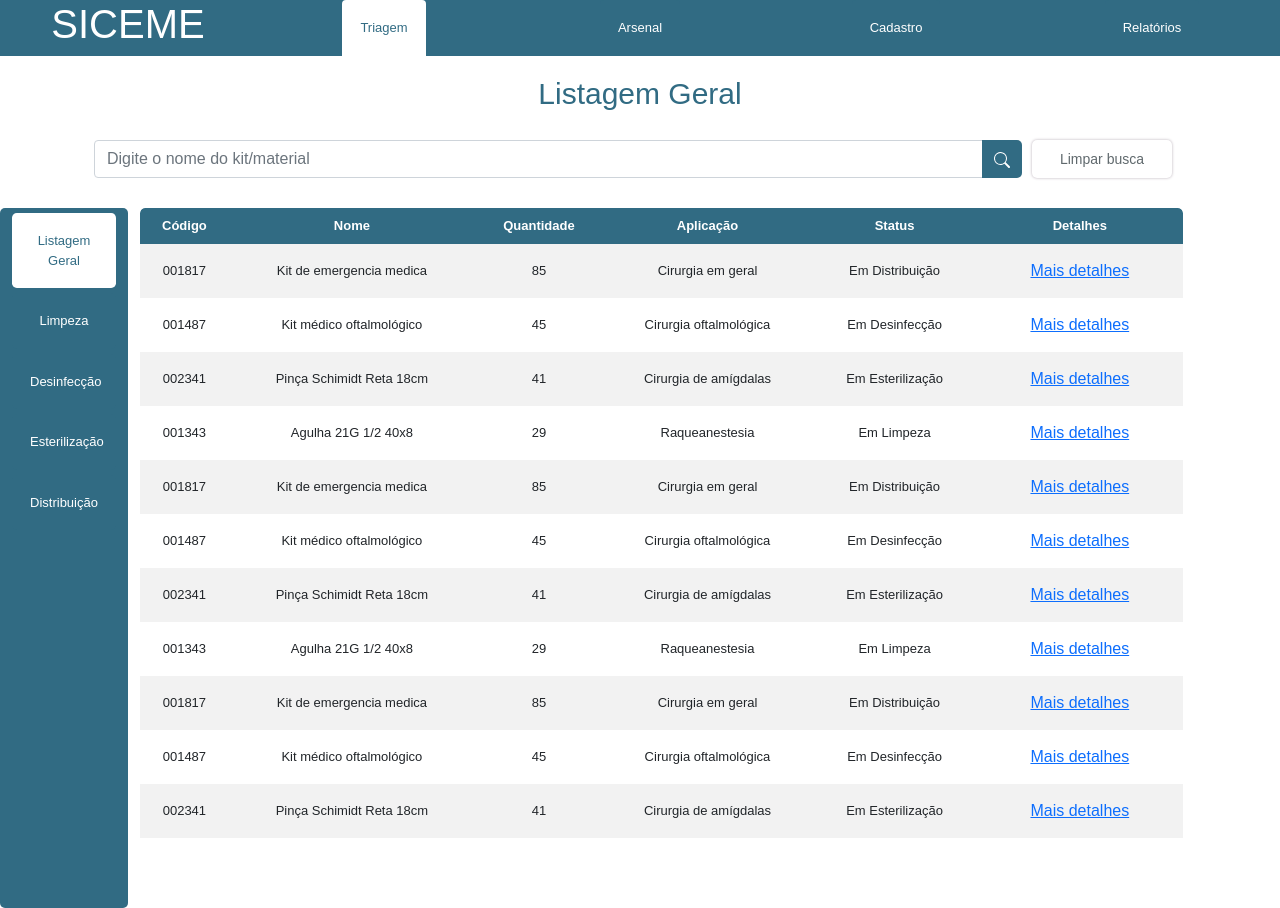
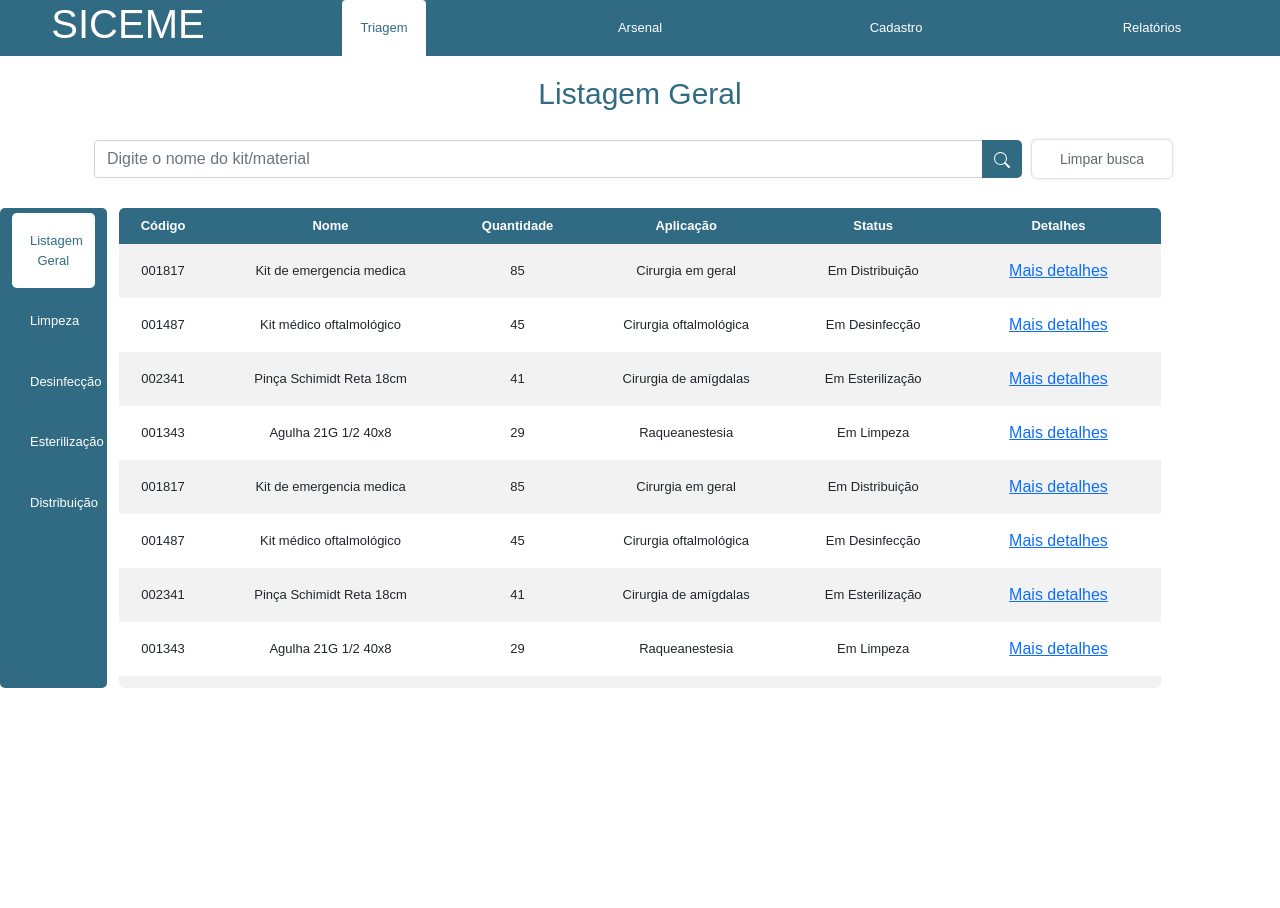
Before and after one commit to kaellandrade/siceme, a React (Create React App) app in the folder front-end/: page /triagem in a window 1280 px wide. After the commit the page ends 800 px from the top, so only its background shows below. Built offline with nearby package versions, Linux system fonts and the light colour scheme.

Commit message:
mudado height da col md 1 pra vh

```diff
--- a/front-end/src/pages/Cadastro/index.css
+++ b/front-end/src/pages/Cadastro/index.css
@@ -24,9 +24,8 @@ main.container.flex-column {
 div.col-md-1 {
   background-color: #316B83;
   border-radius: 5px;
-  min-width: 120px;
   padding-top: 5px;
-  height: 800px;
+  height: 60vh;
   align-items: center;
 }
 
@@ -74,7 +73,7 @@ svg {
   font-size: small;
   align-items: center;
   overflow-y: auto;
-  max-height: 650px;
+  min-height: 60vh;
   display: block;
   width: 100%;
 }
--- a/front-end/src/pages/Triagem/index.css
+++ b/front-end/src/pages/Triagem/index.css
@@ -24,9 +24,8 @@ main.container.flex-column {
 div.col-md-1 {
   background-color: #316B83;
   border-radius: 5px;
-  width: 10%;
   padding-top: 5px;
-  max-height: 700px;
+  height: 60vh;
   align-items: center;
 }
 
@@ -76,7 +75,7 @@ svg {
   align-items: center;
 
   overflow-y: auto;
-  max-height: 650px;
+  height: 60vh;
   display: block;
   width: 100%;
 }
--- a/front-end/src/pages/Triagem/index.js
+++ b/front-end/src/pages/Triagem/index.js
@@ -74,27 +74,36 @@ function Main(props) {
             <div className="row">
 
               <div className="col-md-1">
-
+                <div className="row">
                   <button type="button" className="buttonMenu" onClick={ (event) => { event.preventDefault(); setButtonSelect("Listagem Geral")} }  >
                     <ButtonSubMenu texto={"Listagem Geral"} buttonSelect={buttonSelect} />
                   </button>
+                </div>
 
-
+                <div className="row">
                   <button type="button" className="buttonMenu" onClick={ (event) => { event.preventDefault(); setButtonSelect("Limpeza")} }  >
                     <ButtonSubMenu texto={"Limpeza"} buttonSelect={buttonSelect} />
                   </button>
+                </div>
+
+                <div className="row">
                   <button type="button" className="buttonMenu" onClick={ (event) => { event.preventDefault(); setButtonSelect("Desinfecção")} } >
                     <ButtonSubMenu texto={"Desinfecção"} buttonSelect={buttonSelect} />
                   </button>
+                </div>
+
+                <div className="row">
                   <button type="button" className="buttonMenu" onClick={ (event) => { event.preventDefault(); setButtonSelect("Esterilização")} } >
                     <ButtonSubMenu texto={"Esterilização"} buttonSelect={buttonSelect} />
                   </button>
+                </div>
+
+                <div className="row">
                   <button type="button" className="buttonMenu" onClick={ (event) => { event.preventDefault(); setButtonSelect("Distribuição")} } >
                     <ButtonSubMenu texto={"Distribuição"} buttonSelect={buttonSelect} />
                   </button>
-
                 </div>
-
+              </div>
               <div className="col-md-10">
                 <TabelaTriagem buttonSelect={buttonSelect} dataMaterias={dataMateriais} />
               </div>
```
Also changed, not shown: front-end/src/styles/global.js (line endings or trailing spaces). Lines whose indentation alone changed are shown as unchanged.
